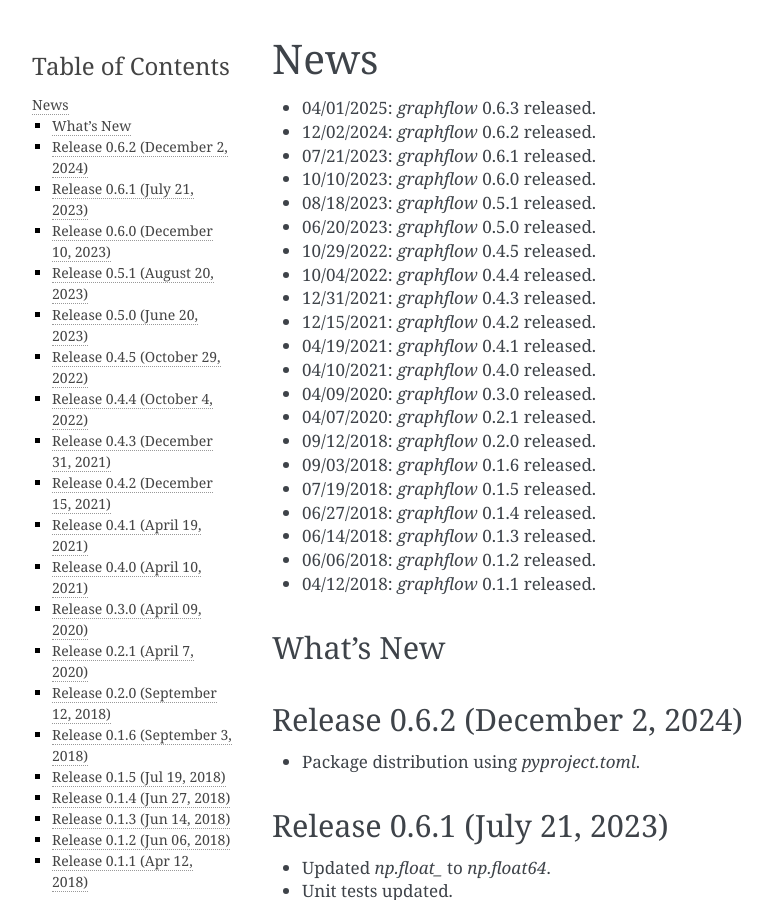
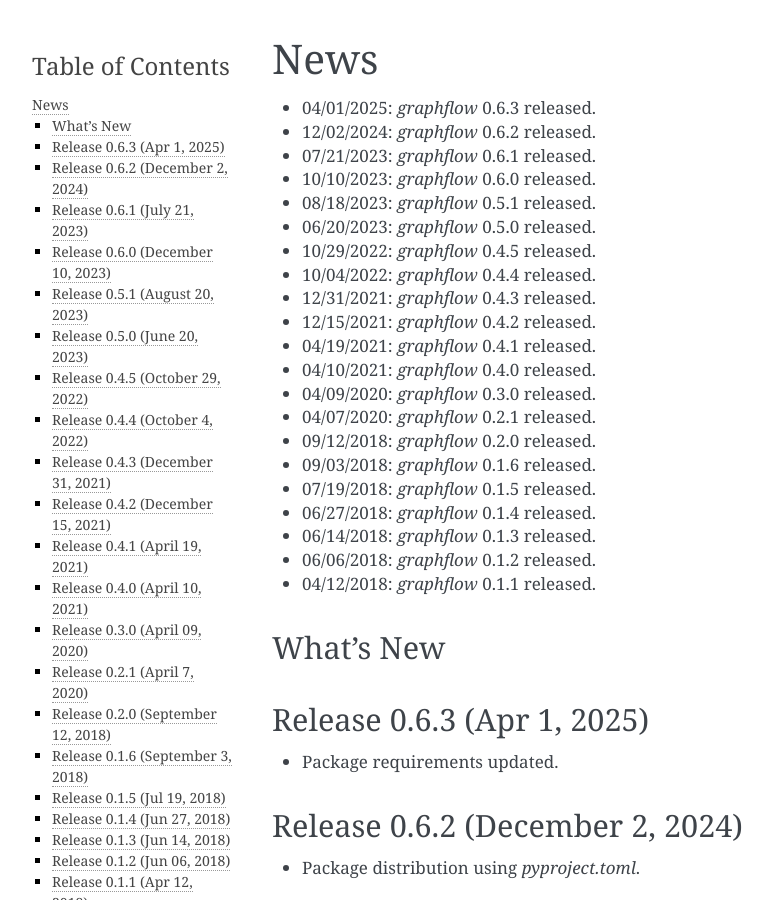
Before and after one commit to stephenhky/GraphFlow, a Sphinx documentation site: the page built from doc/source/news.rst, in a window 1280 px wide and 900 px high. Shown: the whole window, without its empty margins (148-921 px from the left). Built offline with Sphinx 7.4.7, drawn with Linux system fonts in a browser that asks for light colours.

Commit message:
updated documentation

```diff
--- a/doc/source/index.rst
+++ b/doc/source/index.rst
@@ -12,6 +12,7 @@
    :maxdepth: 1
 
    intro
+   api
    news
 
 Indices and tables
--- a/doc/source/news.rst
+++ b/doc/source/news.rst
@@ -26,8 +26,13 @@
 What's New
 ----------
 
+Release 0.6.3  (Apr 1, 2025)
+----------------------------
+
+* Package requirements updated.
+
 Release 0.6.2 (December 2, 2024)
------------------------------
+--------------------------------
 
 * Package distribution using `pyproject.toml`.
 
```
Also changed, not shown: doc/source/api.rst (added).
